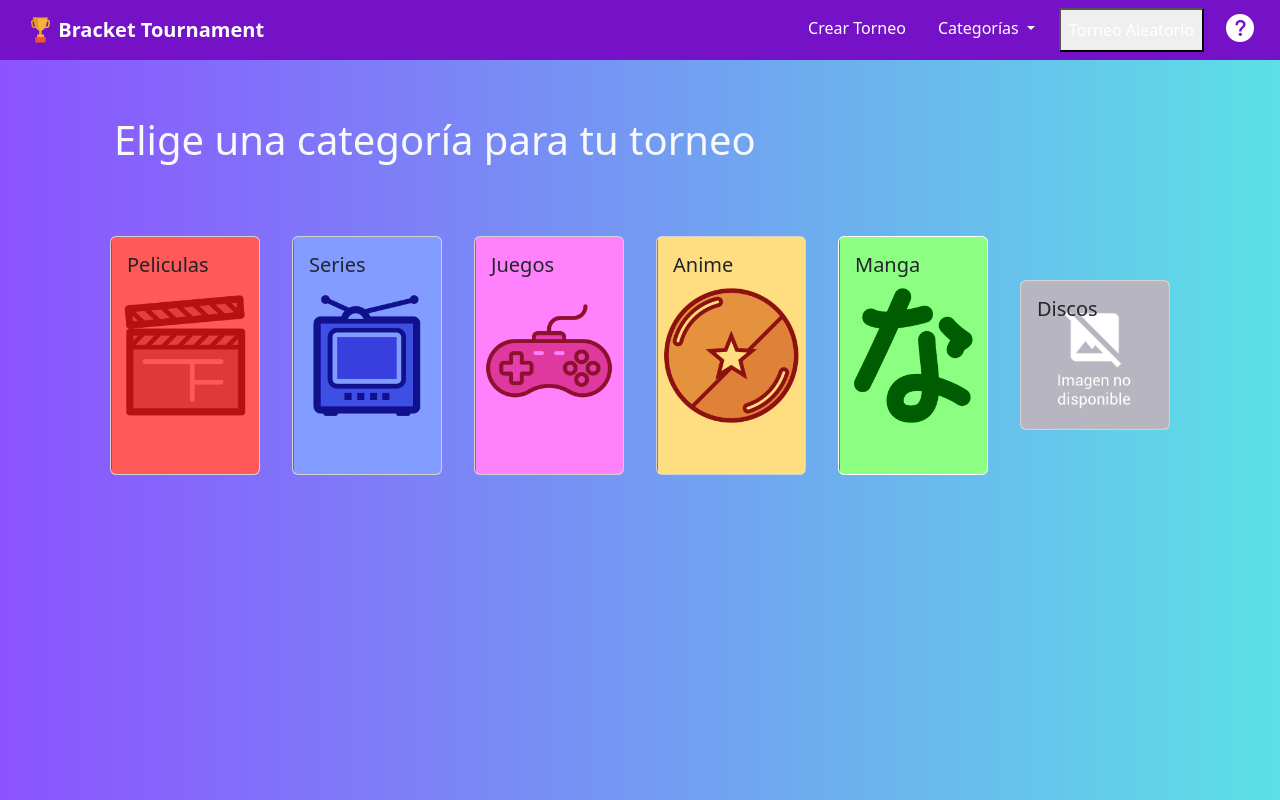
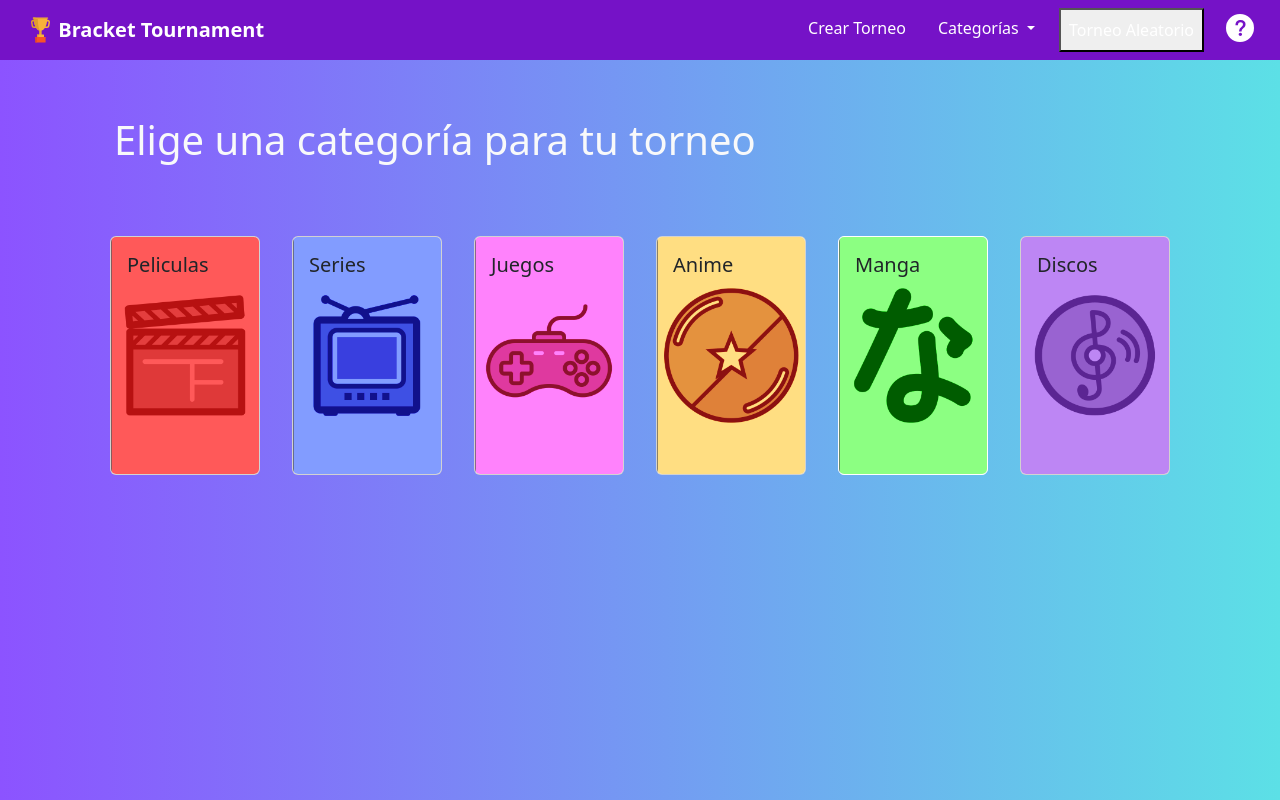
Before and after one commit to PkHila/BracketTournament-Web, an Angular app: page /create-template in a window 1280 px wide. Built offline with nearby package versions, Linux system fonts and the light colour scheme.

Commit message:
Agrega icono de categoría de música

```diff
--- a/src/app/modules/choose-category/components/choose-category-page/choose-category-page.component.html
+++ b/src/app/modules/choose-category/components/choose-category-page/choose-category-page.component.html
@@ -47,7 +47,7 @@
         </div>
         <div class="p-5 p-sm-3 col-sm-4 col-lg">
             <div class="card">
-                <img src="../../../../../assets/img_not_found.png" class="card-img" alt="Imagen Albums">
+                <img src="../../../../../assets/category_icons/music.png" class="card-img" alt="Imagen Albums">
                 <div class="card-img-overlay" (click)="gotoAlbums()">
                   <h5 class="card-title">Discos</h5>
                 </div>
```
Also changed, not shown: src/assets/category_icons/music.png (added).
